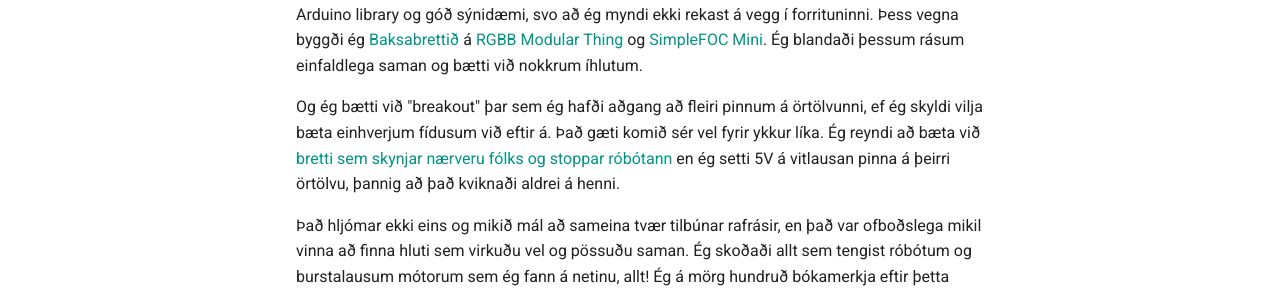
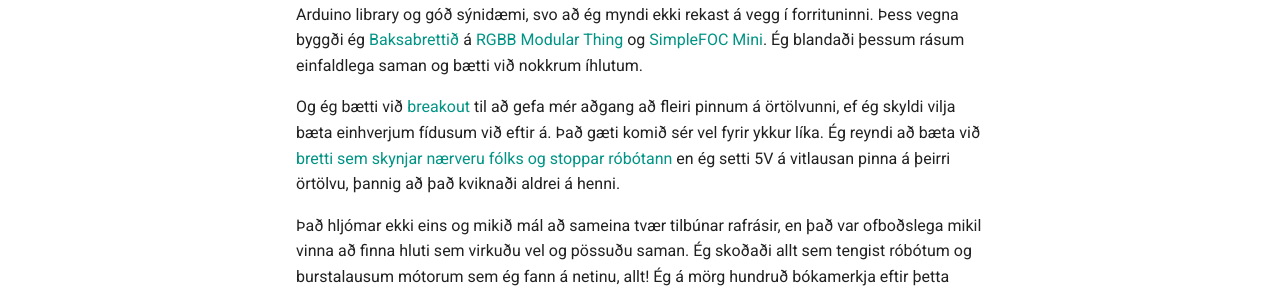
Before and after one commit to fablabisastaff/fabisa_site, an MkDocs documentation site: the page built from docs/Námsefni/Pre-Fab/5-inventory.md, in a window 1280 px wide and 900 px high, scrolled down 2308 px. Shown: the part 446-735 px from the top of the window. Built offline with MkDocs 1.6.1 and Material for MkDocs 9.7.7, drawn with Linux system fonts in a browser that asks for light colours.

Commit message:
breakout link

```diff
--- a/docs/Námsefni/Pre-Fab/5-inventory.md
+++ b/docs/Námsefni/Pre-Fab/5-inventory.md
@@ -56,6 +56,6 @@
 
 Það sem ég passaði upp á í lokaverkefninu var að velja örtölvur og aðrar IC rásir sem eru með Arduino library og góð sýnidæmi, svo að ég myndi ekki rekast á vegg í forrituninni. Þess vegna byggði ég [Baksabrettið](https://fabacademy.org/2023/labs/isafjordur/students/svavar-konradsson/final-project/images/baksi_board.jpg) á [RGBB Modular Thing](https://github.com/modular-things/modular-things-circuits/tree/main/samd21/rgbb) og [SimpleFOC Mini](https://simplefoc.com/simplefoc_mini_product_v1). Ég blandaði þessum rásum einfaldlega saman og bætti við nokkrum íhlutum.
 
-Og ég bætti við "breakout" þar sem ég hafði aðgang að fleiri pinnum á örtölvunni, ef ég skyldi vilja bæta einhverjum fídusum við eftir á. Það gæti komið sér vel fyrir ykkur líka. Ég reyndi að bæta við [bretti sem skynjar nærveru fólks og stoppar róbótann](https://fabacademy.org/2023/labs/isafjordur/students/svavar-konradsson/final-project/images/sensing_assembly.jpg) en ég setti 5V á vitlausan pinna á þeirri örtölvu, þannig að það kviknaði aldrei á henni.
+Og ég bætti við [breakout](https://www.youtube.com/watch?v=dUJTQVQl4ew) til að gefa mér aðgang að fleiri pinnum á örtölvunni, ef ég skyldi vilja bæta einhverjum fídusum við eftir á. Það gæti komið sér vel fyrir ykkur líka. Ég reyndi að bæta við [bretti sem skynjar nærveru fólks og stoppar róbótann](https://fabacademy.org/2023/labs/isafjordur/students/svavar-konradsson/final-project/images/sensing_assembly.jpg) en ég setti 5V á vitlausan pinna á þeirri örtölvu, þannig að það kviknaði aldrei á henni.
 
 Það hljómar ekki eins og mikið mál að sameina tvær tilbúnar rafrásir, en það var ofboðslega mikil vinna að finna hluti sem virkuðu vel og pössuðu saman. Ég skoðaði allt sem tengist róbótum og burstalausum mótorum sem ég fann á netinu, allt! Ég á mörg hundruð bókamerkja eftir þetta tímabil. Það er ekki gefið að hlutir sem virka hver í sínu lagi virki vel saman. Þess vegna er gott að byrja snemma að reka sig á hindranirnar sem koma óhjákvæmilega upp í lokaverkefninu. Gangi ykkur vel!
```
